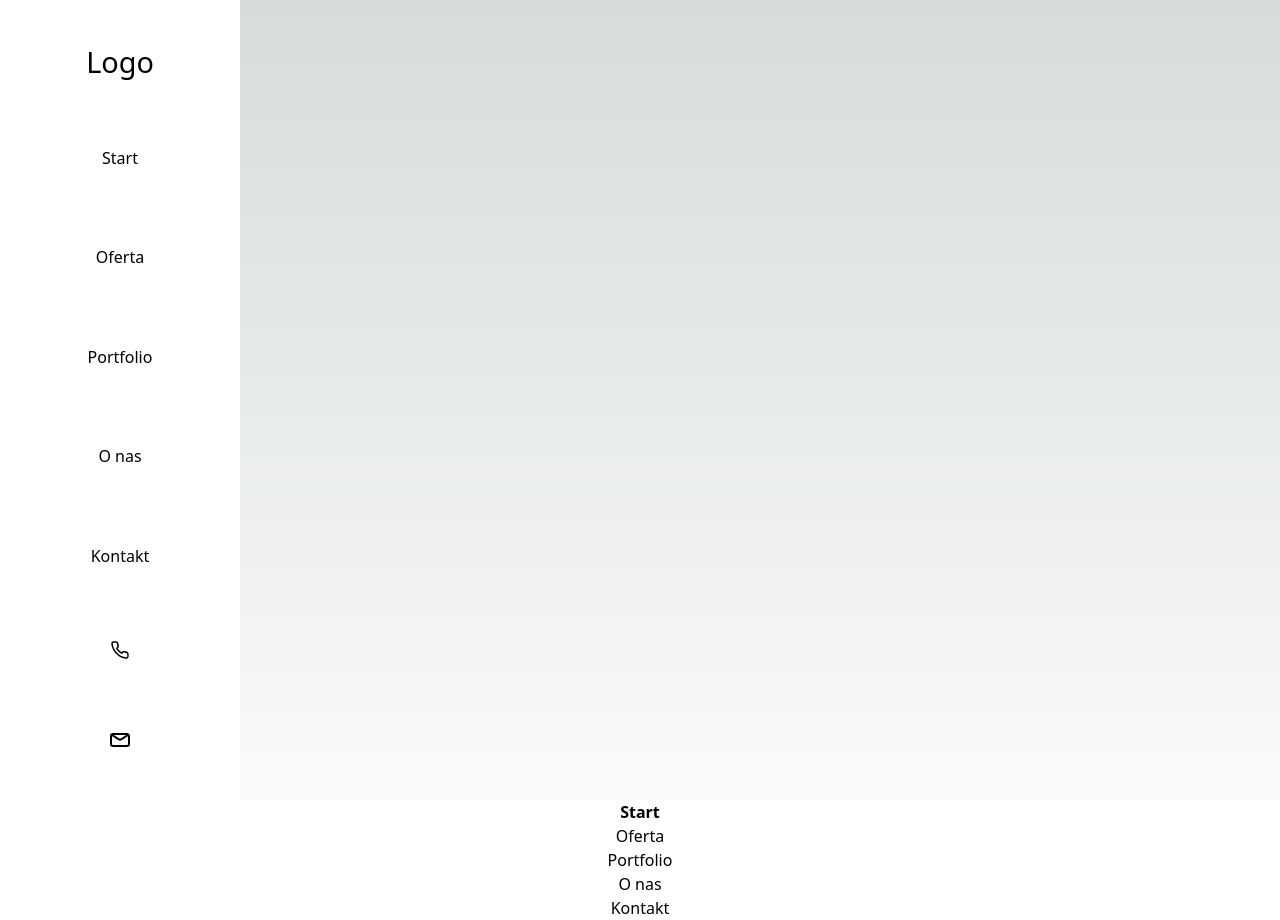
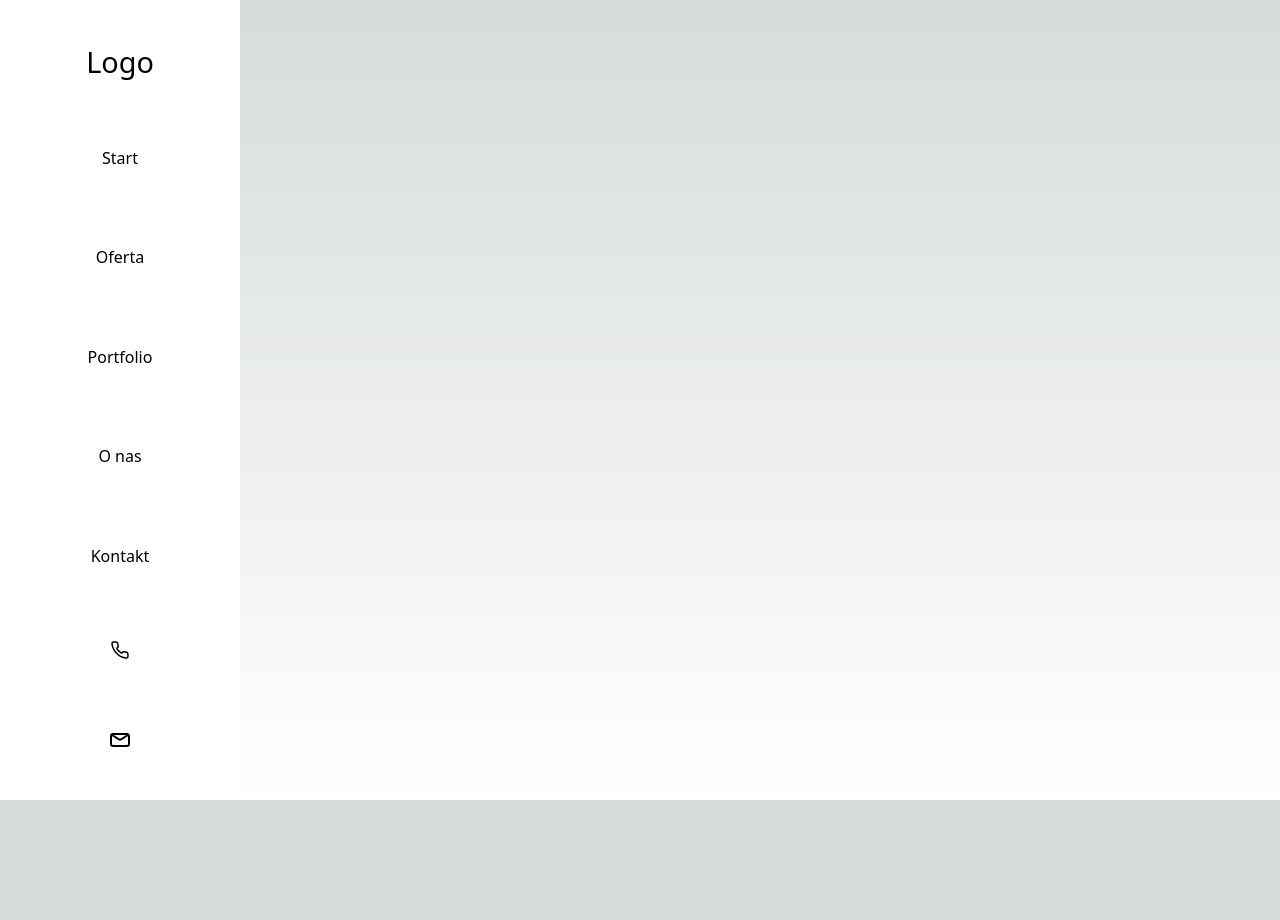
Before and after one commit to psychologianauki/OurSite, a Next.js app: page / in a window 1280 px wide. After the commit the page ends 800 px from the top, so only its background shows below. Built offline with nearby package versions, Linux system fonts and the light colour scheme.

Commit message:
working on styling and animations

```diff
--- a/src/Components/Navbar/Navbar.module.css
+++ b/src/Components/Navbar/Navbar.module.css
@@ -72,6 +72,10 @@
   align-items: center;
   justify-content: center;
 }
+.elem {
+  transition: transform 0.5s ease-out;
+  transform: translateY(100%);
+}
 @media screen and (max-width: 768px) {
   .webNav {
     display: none;
--- a/src/Components/Navbar/Navbar.tsx
+++ b/src/Components/Navbar/Navbar.tsx
@@ -8,7 +8,7 @@ import MenuOpen from "@/icons/MenuOpen";
 
 export default function Navbar() {
   const [section, setSection] = useState<number>(-1);
-  const [mobileNav, setMoobileNav] = useState<boolean>(true);
+  const [mobileNav, setMoobileNav] = useState<boolean>(false);
 
   return (
     <div className={styles.container}>
@@ -153,11 +153,13 @@ export default function Navbar() {
         <div className={styles.hamburger}>
           <div>
             <ul className={styles.lista}>
-              <li style={{ fontWeight: "bolder" }}>Start</li>
-              <li>Oferta</li>
-              <li>Portfolio</li>
-              <li>O nas</li>
-              <li>Kontakt</li>
+              <li className={styles.elem} style={{ fontWeight: "bolder" }}>
+                Start
+              </li>
+              <li className={styles.elem}>Oferta</li>
+              <li className={styles.elem}>Portfolio</li>
+              <li className={styles.elem}>O nas</li>
+              <li className={styles.elem}>Kontakt</li>
             </ul>
           </div>
         </div>
```
